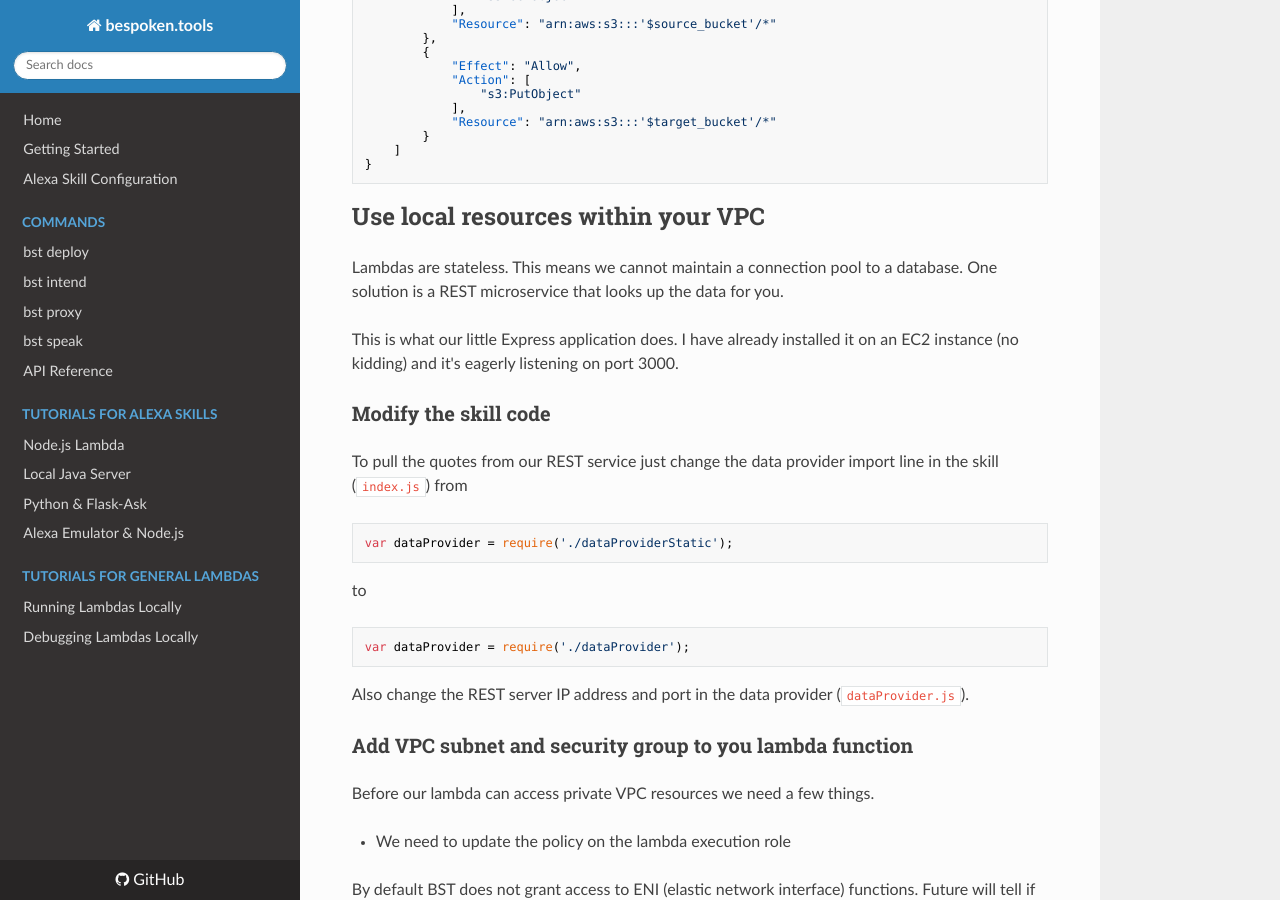
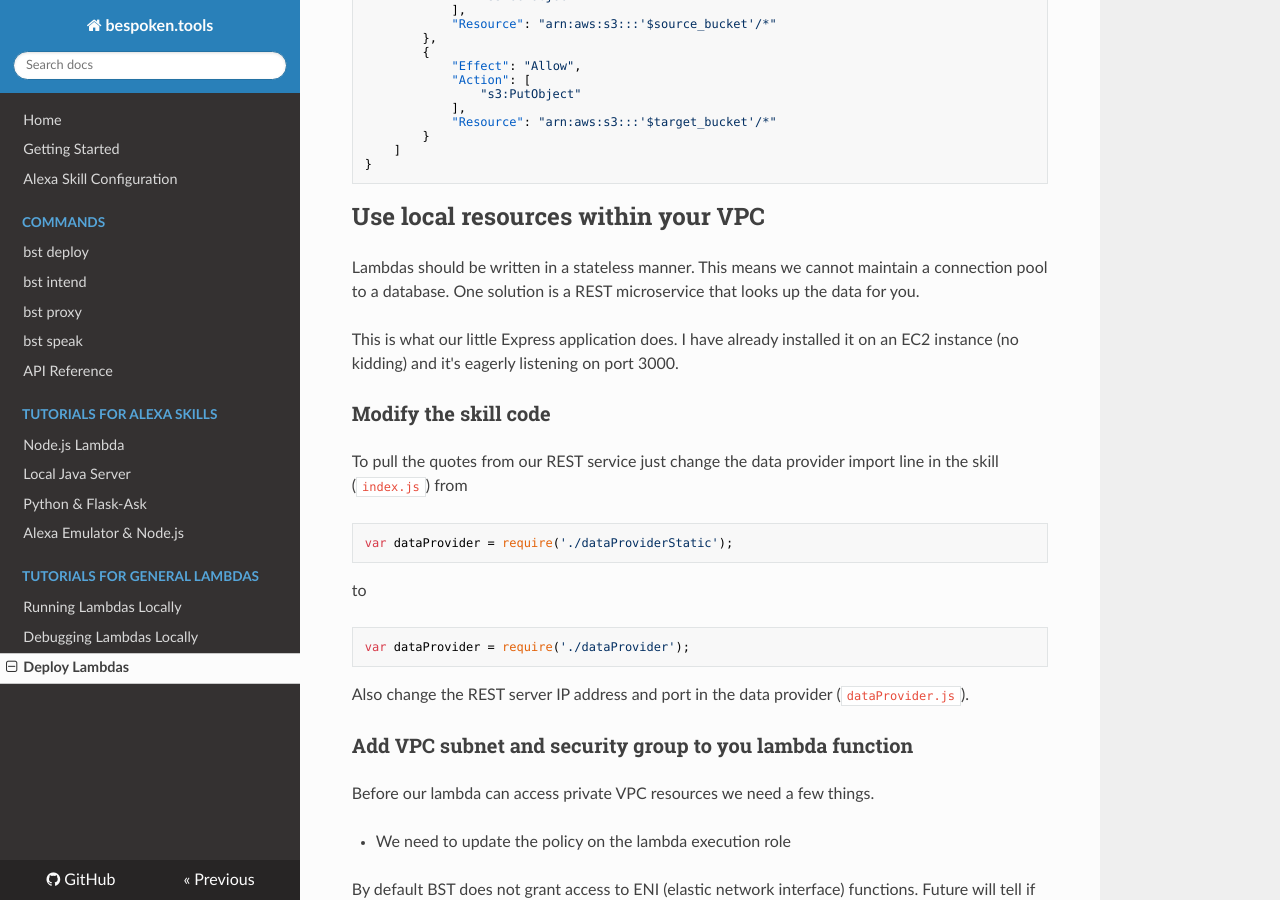
Before and after one commit to bespoken/bst, an MkDocs documentation site: the page built from docs/tutorials/tutorial_lambda_deploy.md, in a window 1280 px wide and 900 px high, scrolled down 5706 px. Built offline with MkDocs 1.6.1, drawn with Linux system fonts in a browser that asks for light colours; nearby versions of some CDN libraries; old or Windows-style settings are respelled for this version of MkDocs; some of the changed text lies outside the part shown.

Commit message:
mkdocs setup for deploy tutorial

```diff
--- a/docs/tutorials/tutorial_lambda_deploy.md
+++ b/docs/tutorials/tutorial_lambda_deploy.md
@@ -323,7 +323,7 @@ This is the default policy:
 
 ## Use local resources within your VPC
 
-Lambdas are stateless. This means we cannot maintain a connection pool to a database.
+Lambdas should be written in a stateless manner. This means we cannot maintain a connection pool to a database.
 One solution is a REST microservice that looks up the data for you.
 
 This is what our little Express application does. I have already installed it on an EC2 instance (no kidding)
--- a/mkdocs.yml
+++ b/mkdocs.yml
@@ -20,6 +20,7 @@ pages:
 - Tutorials for General Lambdas:
     - Running Lambdas Locally: tutorials/tutorial_lambda_local.md
     - Debugging Lambdas Locally: tutorials/tutorial_lambda_debugger.md
+    - Deploy Lambdas: tutorials/tutorial_lambda_deploy.md
 
 theme: readthedocs
 markdown_extensions:
```
Also changed, not shown: README.md (+1 -0 lines).
